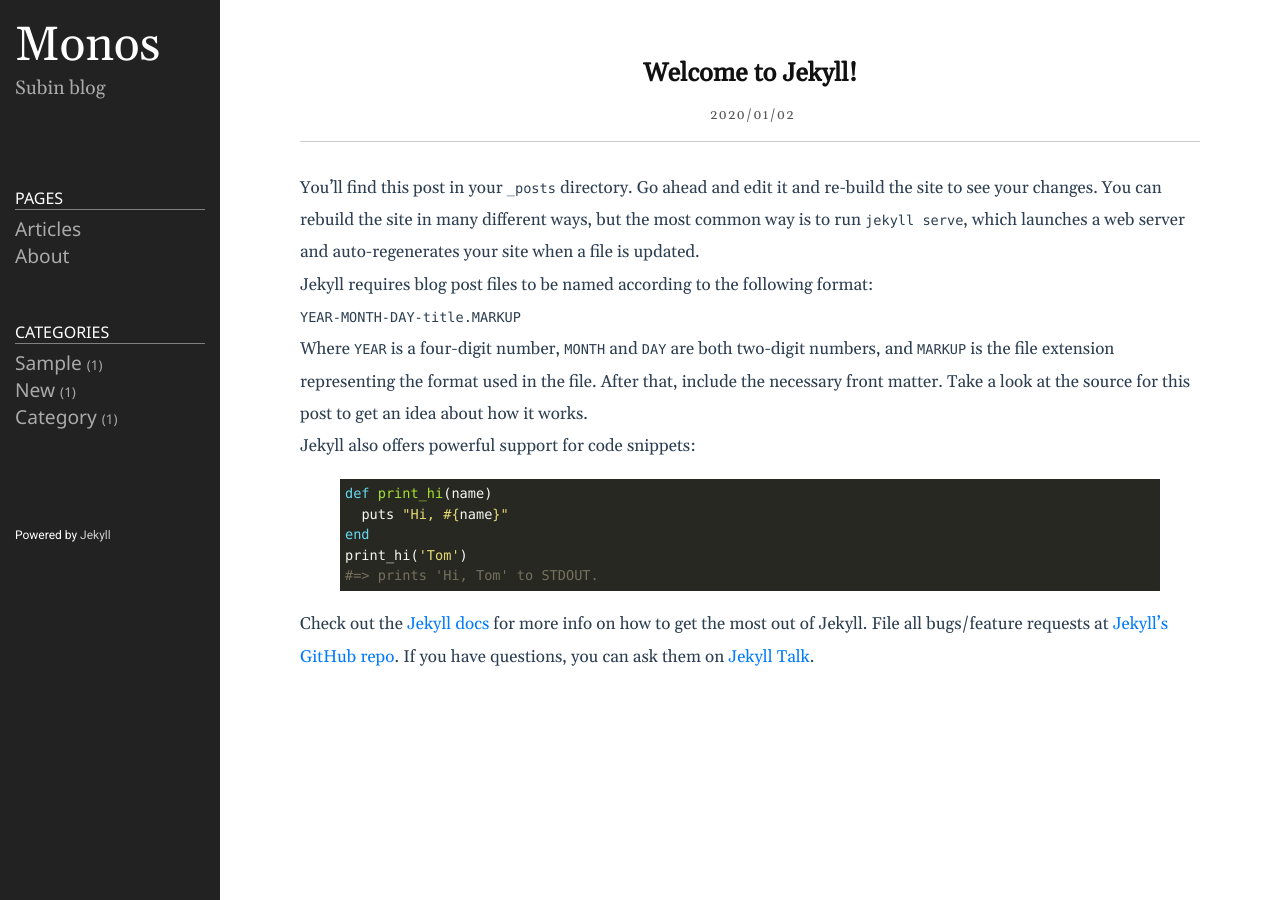
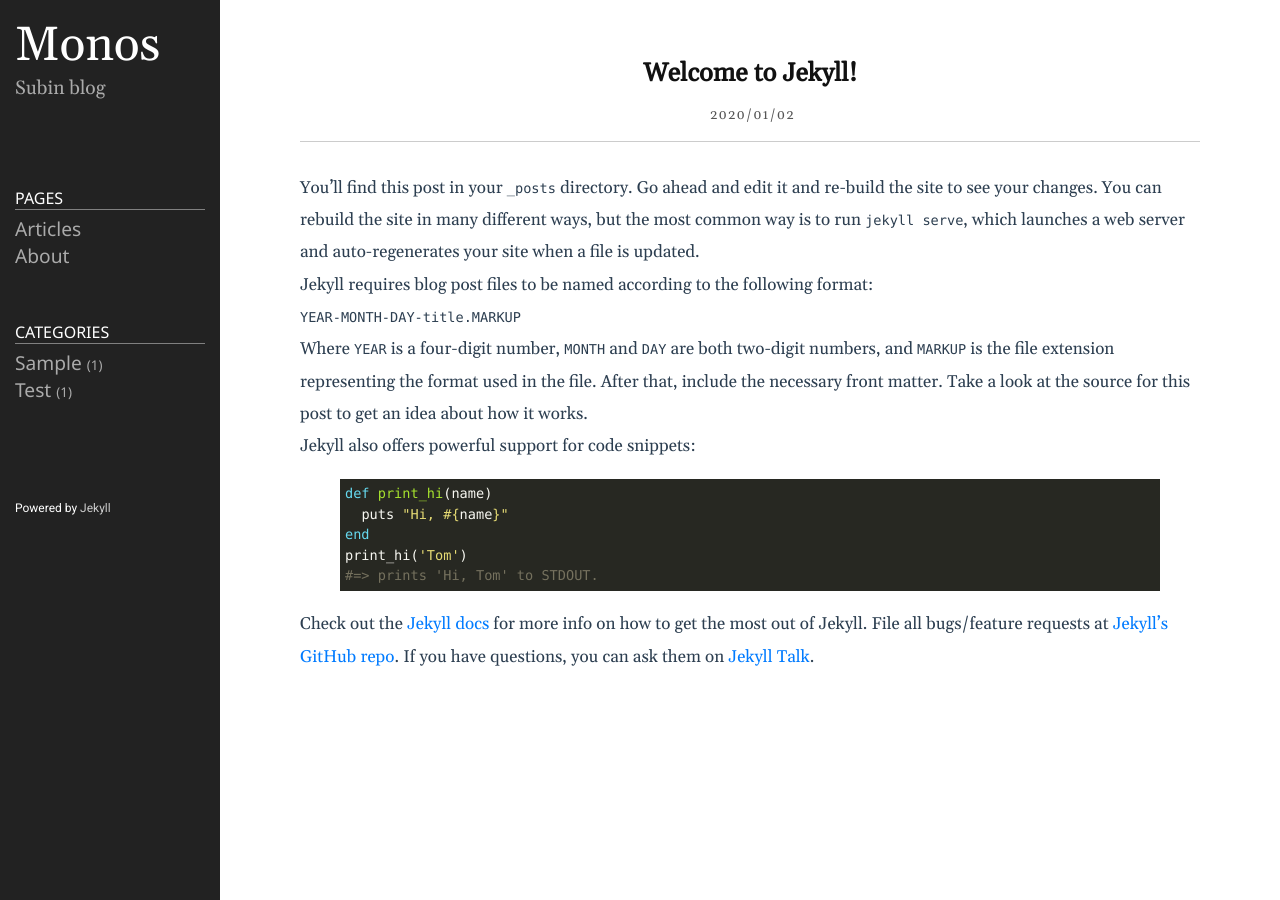
Before and after one commit to KSB21ST/KSB21ST.github.io, a Jekyll site: the page built from _posts/2020-01-02-welcome-to-jekyll.markdown, in a window 1280 px wide. Built offline with Jekyll 4.4.1, drawn with Linux system fonts in a browser that asks for light colours.

Commit message:
test category

```diff
--- a/_posts/2020-01-02-welcome-to-jekyll.markdown
+++ b/_posts/2020-01-02-welcome-to-jekyll.markdown
@@ -2,7 +2,7 @@
 layout: post
 title:  "Welcome to Jekyll!"
 date:   2020-01-02 19:31:29 +0900
-categories: new category
+categories: test
 ---
 You’ll find this post in your `_posts` directory. Go ahead and edit it and re-build the site to see your changes. You can rebuild the site in many different ways, but the most common way is to run `jekyll serve`, which launches a web server and auto-regenerates your site when a file is updated.
 
```
